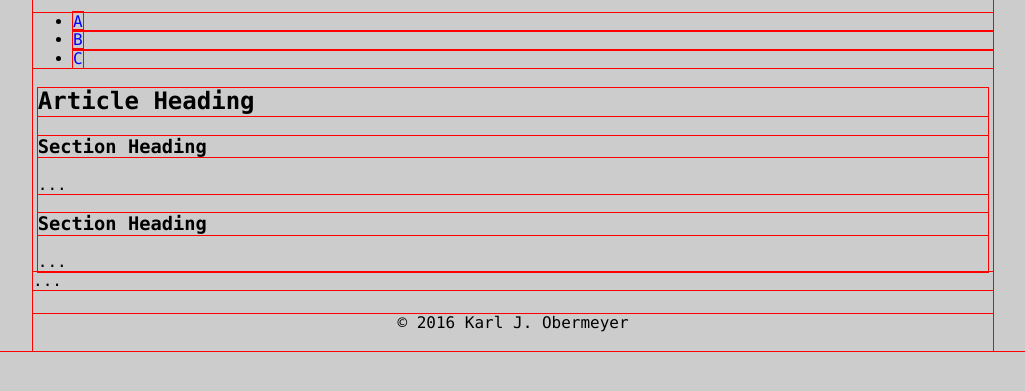
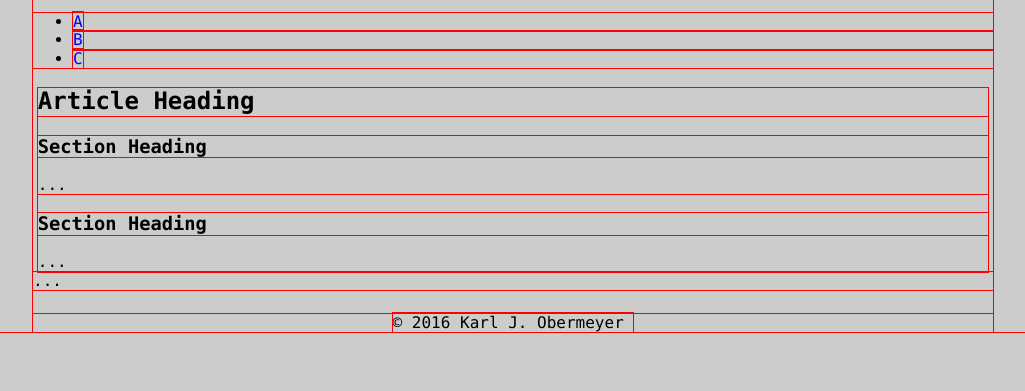
Before and after one commit to karlobermeyer/html-sandbox, a website: page index.html in a window 1280 px wide. Shown: the part 101-492 px from the top of the page, without its empty margins (127-1152 px from the left). Drawn offline with nearby package versions, Linux system fonts and the light colour scheme.

```diff
--- a/index.html
+++ b/index.html
@@ -13,7 +13,7 @@
   <link rel="shortcut icon" href="favicons/o.ico">
   <!--link rel="stylesheet" href="css/framework.css"-->
   <!--link rel="stylesheet" href="css/minimalist_table.css"-->
-  <!--link rel="stylesheet" href="zocial/templates/css/zocial.css"-->
+  <!--link rel="stylesheet" href="zocial/css/zocial.css"-->
   <link rel="stylesheet" href="normalize/normalize.css">
   <!--script src="https://ajax.googleapis.com/ajax/libs/jquery/1.12.2/jquery.min.js"></script-->
   <!--script src="bootstrap/js/bootstrap.min.js"></script-->
@@ -65,10 +65,14 @@
   <aside>...</aside>
 
   <footer>
-    &copy; <script>document.write(new Date().getFullYear());</script>
-    Karl J. Obermeyer
-    <br><br>
-    <!--
+
+    <span class="copyright">
+      &copy;
+      <script>document.write(new Date().getFullYear());</script>
+      Karl&nbsp;J. Obermeyer&nbsp;
+    </span>
+
+    <!--span class="social">
       <a class="zocial github icon" href="http://github.com/karlobermeyer" target="_blank">GitHub</a>
       <a class="zocial stackoverflow icon" href="http://stackexchange.com/users/2973579/user2525140" target="_blank">StackOverflow</a>
       <a class="zocial googleplus icon" href="https://plus.google.com/+KarlObermeyer" target="_blank">Google+</a>
@@ -76,7 +80,8 @@
       <a class="zocial linkedin icon" href="https://www.linkedin.com/in/kjobermeyer" target="_blank">LinkedIn</a>
       <a class="zocial skype icon" data-toggle="tooltip" data-placement="left" title="[first name].[last name]">Skype</a>
       <a class="zocial email icon" data-toggle="tooltip" data-placement="left" title="[first name].[last name] [at] gmail.com">Email</a>
-    -->
+    </span-->
+
   </footer>
 
 </body>
```
Also changed, not shown: css/main.css (+16 -0 lines), 1 other file. Lines whose indentation alone changed are shown as unchanged.
